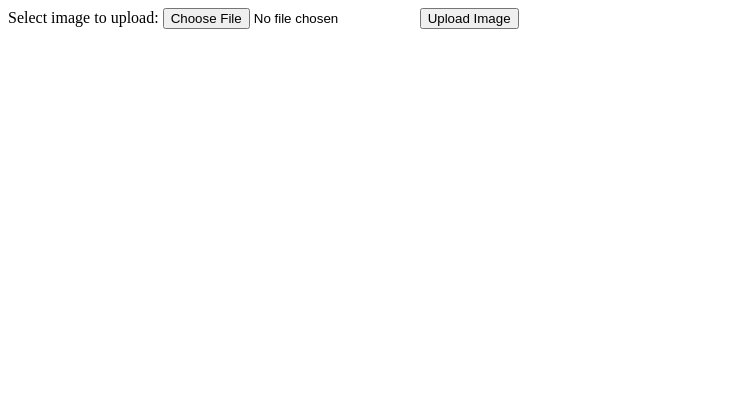
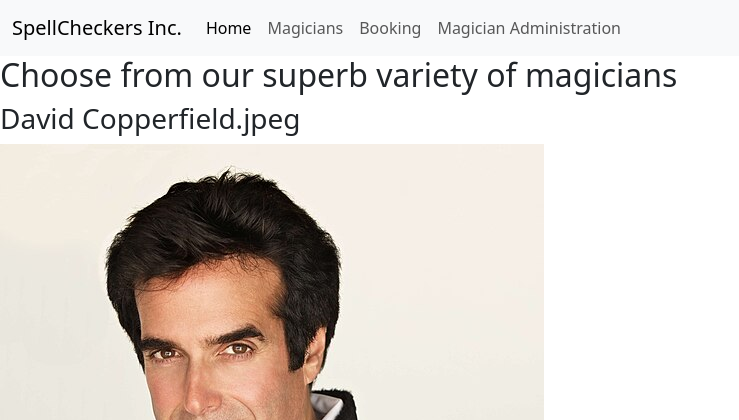
Before and after one commit to jonasheschl/SpellCheckers-Inc, a PHP site: page /booking.php in a window 1280 px wide; the page is wider, and only the part inside the window is pictured. Shown: the top 420 px of that part, without its empty margins (0-739 px from the left). Before the commit the page ends 29 px from the top of that part, so only its background shows below. Run offline with PHP 8.4, Linux system fonts and the light colour scheme.

Commit message:
Move common html to header.php

```diff
--- a/magicians-agency/src/booking.php
+++ b/magicians-agency/src/booking.php
@@ -1,12 +1,5 @@
-<!DOCTYPE html>
-<html>
-<body>
+<?php
+include_once "magicians.php";
+?>
 
-<form action="upload.php" method="post" enctype="multipart/form-data">
-    Select image to upload:
-    <input type="file" name="magician" id="magician">
-    <input type="submit" value="Upload Image" name="submit">
-</form>
-
-</body>
-</html>
+<span>booking here</span>
--- /dev/null
+++ b/magicians-agency/src/header.php
@@ -0,0 +1,32 @@
+<html lang="en">
+<head>
+    <meta charset="UTF-8">
+    <title>SpellCheckers Inc.</title>
+    <link href="https://cdn.jsdelivr.net/npm/bootstrap@5.3.3/dist/css/bootstrap.min.css" rel="stylesheet" integrity="sha384-QWTKZyjpPEjISv5WaRU9OFeRpok6YctnYmDr5pNlyT2bRjXh0JMhjY6hW+ALEwIH" crossorigin="anonymous">
+</head>
+<body>
+
+<nav class="navbar navbar-expand-lg bg-body-tertiary">
+    <div class="container-fluid">
+        <a class="navbar-brand" href="#">SpellCheckers Inc.</a>
+        <button class="navbar-toggler" type="button" data-bs-toggle="collapse" data-bs-target="#navbarNav" aria-controls="navbarNav" aria-expanded="false" aria-label="Toggle navigation">
+            <span class="navbar-toggler-icon"></span>
+        </button>
+        <div class="collapse navbar-collapse" id="navbarNav">
+            <ul class="navbar-nav">
+                <li class="nav-item">
+                    <a class="nav-link active" aria-current="page" href="/">Home</a>
+                </li>
+                <li class="nav-item">
+                    <a class="nav-link" href="/magicians.php">Magicians</a>
+                </li>
+                <li class="nav-item">
+                    <a class="nav-link" href="/booking.php">Booking</a>
+                </li>
+                <li class="nav-item">
+                    <a class="nav-link" href="/administration.php">Magician Administration</a>
+                </li>
+            </ul>
+        </div>
+    </div>
+</nav>
--- a/magicians-agency/src/magicians.php
+++ b/magicians-agency/src/magicians.php
@@ -1,19 +1,6 @@
-<!DOCTYPE html>
-<html lang="en">
-<head>
-    <meta charset="UTF-8">
-    <title>Mystic Prestige Productions</title>
-    <link rel="stylesheet" href="style.css">
-</head>
-<body>
-
-    <h1>Mystic Prestige Productions</h1>
-
-    <div>
-        <a href="/magicians.php">Magicians</a>
-        <a href="/booking.php">Booking</a> <!-- env injection here by exploiting php sanitize cmd not working always -->
-        <a href="/about.php">About</a>
-    </div>
+<?php
+include_once "header.php";
+?>
 
 <h2>Choose from our superb variety of magicians</h2>
 
@@ -23,7 +10,7 @@
     foreach ($magicians as $magician) {
         if ($magician == "." or $magician == "..") continue;
 
-            $name = explode(".", $magician)[0];
+        $name = explode("magic", $magician)[0];
         $path = "/magicians/" . $magician;
 
         echo
@@ -34,6 +21,3 @@
     }
     ?>
 </div>
-
-</body>
-</html>
```
Also changed, not shown: magicians-agency/src/index.php (+4 -17 lines). Lines whose indentation alone changed are shown as unchanged.
